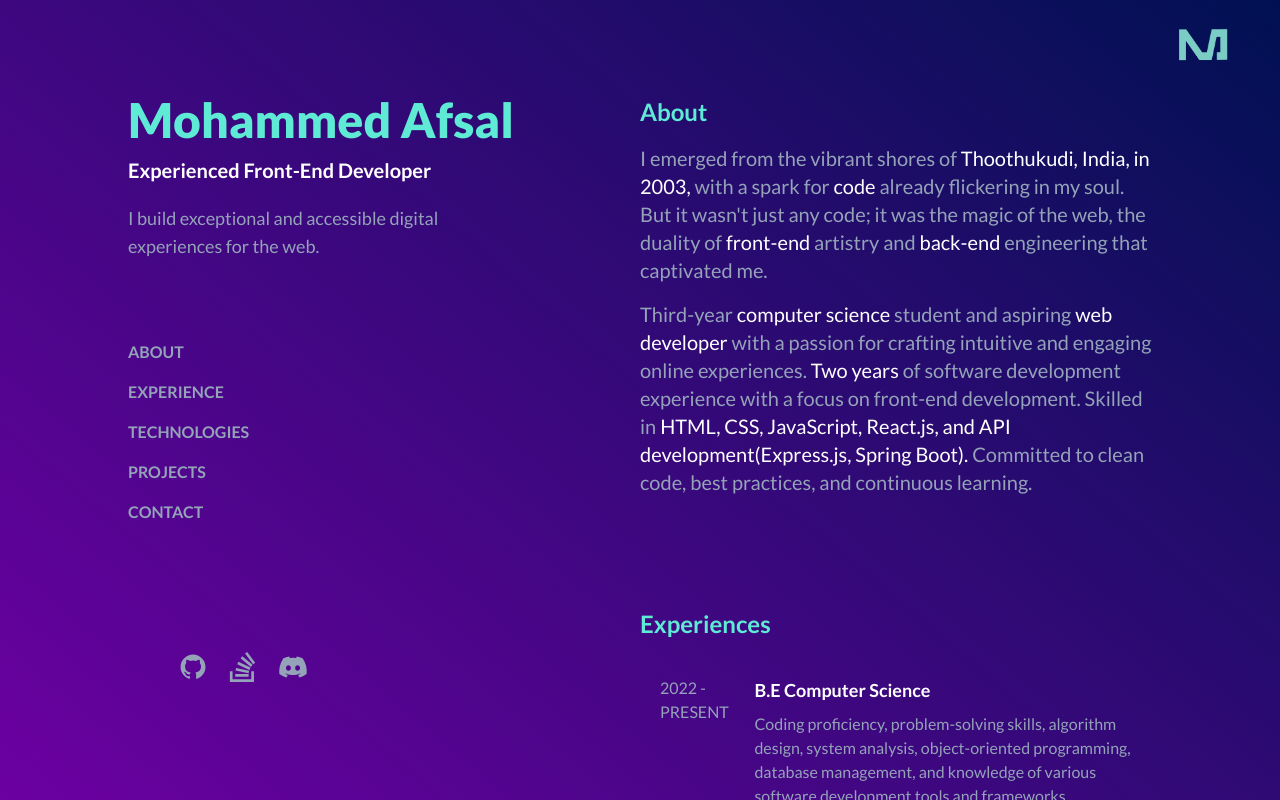
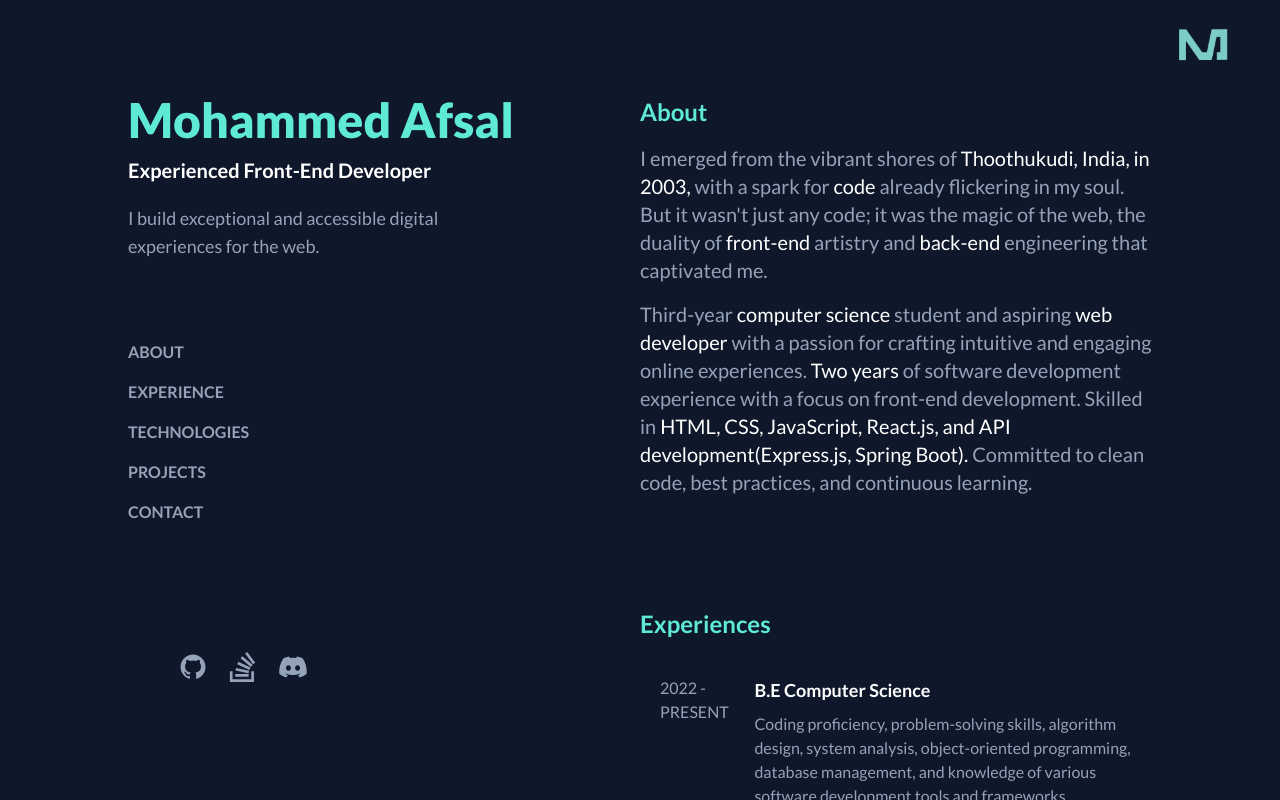
Before and after one commit to mohammedafsalofficial/Portfolio, a React (Vite) app: page / in a window 1280 px wide. Built offline with nearby package versions, Linux system fonts and the light colour scheme; some icons are missing.

Commit message:
Change gradient

```diff
--- a/src/App.jsx
+++ b/src/App.jsx
@@ -4,7 +4,7 @@ import Navbar from "./components/Navbar";
 
 const App = () => {
   return (
-    <div className="gradient-bg mouse-cursor-gradient-tracking bg-slate-900 text-slate-400 min-h-screen antialiased selection:bg-teal-300 selection:text-teal-900">
+    <div className="mouse-cursor-gradient-tracking bg-slate-900 text-slate-400 min-h-screen antialiased selection:bg-teal-300 selection:text-teal-900">
       <div className="radial"></div>
       <a href="https://mohammedafsal.vercel.app" className="hidden md:block absolute right-0">
         <img src={logo} alt="" className="w-40" />
--- a/src/index.css
+++ b/src/index.css
@@ -39,7 +39,7 @@ span {
 }
 
 .blue-glassmorphism:hover {
-  background: linear-gradient(40deg, var(--color-bg2), var(--color-bg1));
+  background: rgb(39, 51, 89, 0.4);
   backdrop-filter: blur(5px);
   -webkit-backdrop-filter: blur(5px);
   transition-duration: 0.09s;
```
